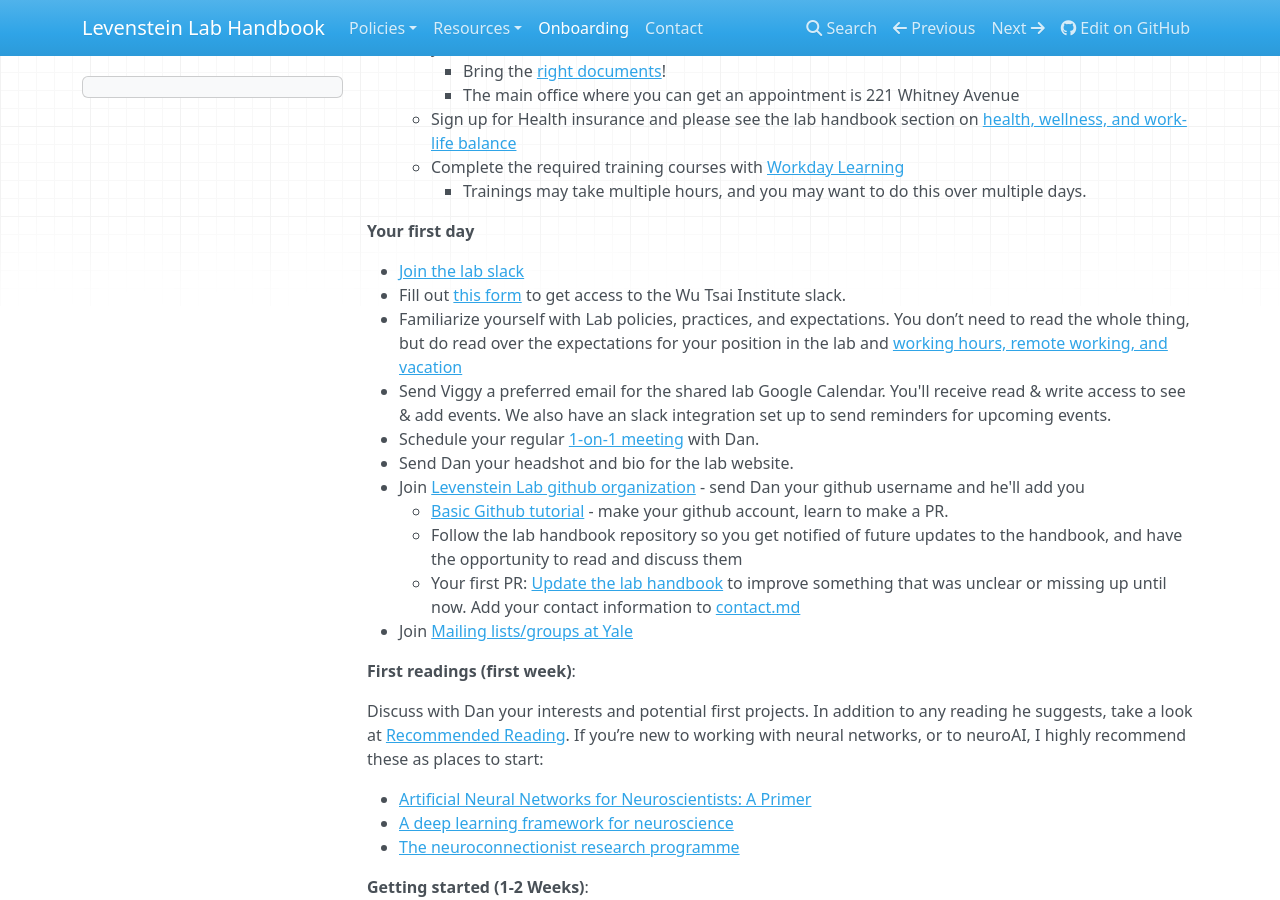
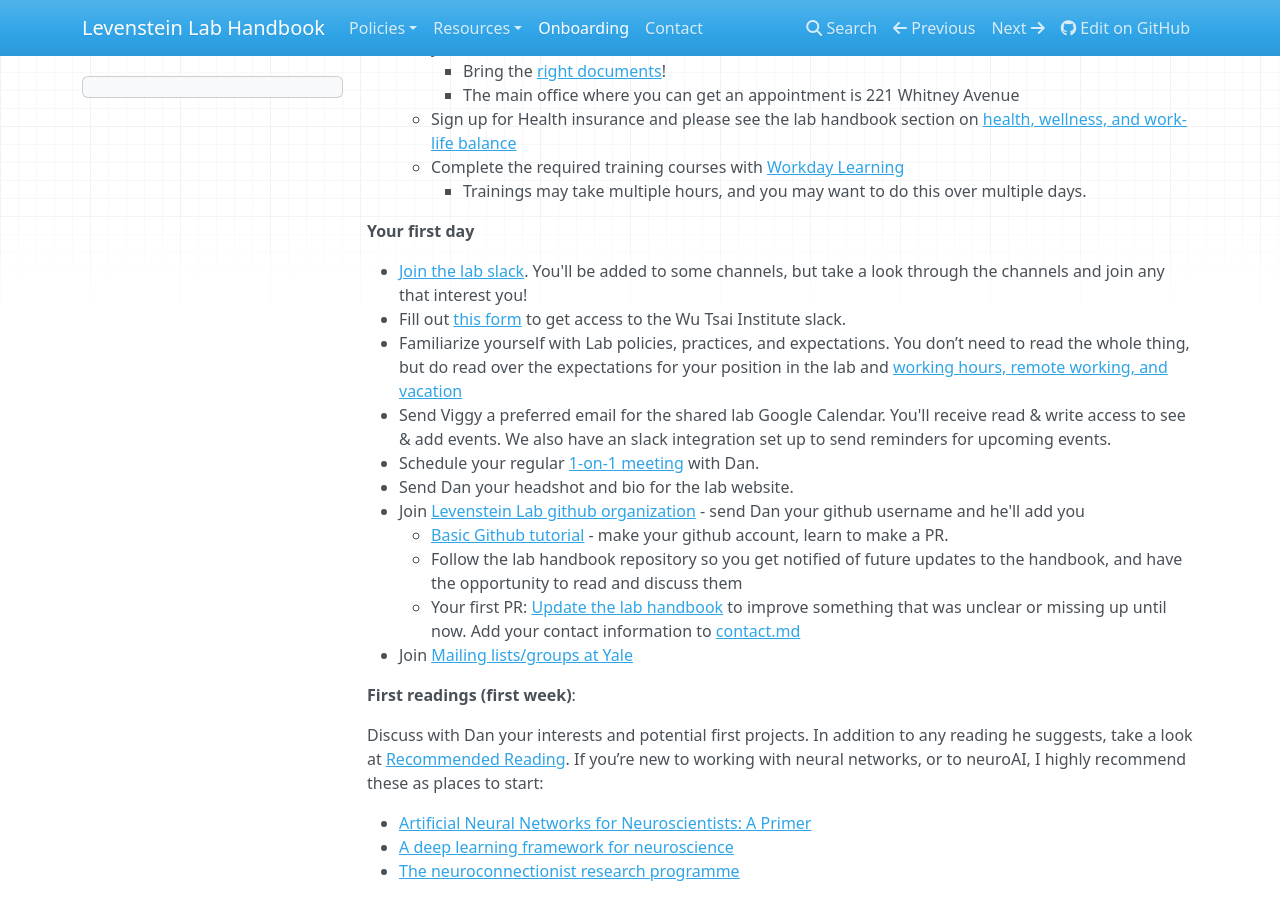
Before and after one commit to LevensteinLab/Lab-Handbook, an MkDocs documentation site: the page built from docs/onboarding.md, in a window 1280 px wide and 900 px high, scrolled down 921 px. Built offline with MkDocs 1.6.1, drawn with Linux system fonts in a browser that asks for light colours; nearby versions of some CDN libraries.

Commit message:
Update onboarding.md

```diff
--- a/docs/onboarding.md
+++ b/docs/onboarding.md
@@ -36,7 +36,7 @@
 
 **Your first day**
 
-- [Join the lab slack](https://join.slack.com/t/levensteinlab/shared_invite/zt-3coybbilg-4v5vsK2SFpaGU~NH5QD1lA)
+- [Join the lab slack](https://join.slack.com/t/levensteinlab/shared_invite/zt-3coybbilg-4v5vsK2SFpaGU~NH5QD1lA). You'll be added to some channels, but take a look through the channels and join any that interest you!
 - Fill out [this form](https://docs.google.com/forms/d/e/1FAIpQLSe12BBIXdFappFJ2YZ-p2TmYv3zWBlScogv6I2Ko2xDxNuWVA/viewform) to get access to the Wu Tsai Institute slack.
 - Familiarize yourself with Lab policies, practices, and expectations. You don’t need to read the whole thing, but do read over the expectations for your position in the lab and [working hours, remote working, and vacation](https://levensteinlab.github.io/Lab-Handbook/Policies/hours_remote_vacation/)
 - Send Viggy a preferred email for the shared lab Google Calendar. You'll receive read & write access to see & add events. We also have an slack integration set up to send reminders for upcoming events.
```
